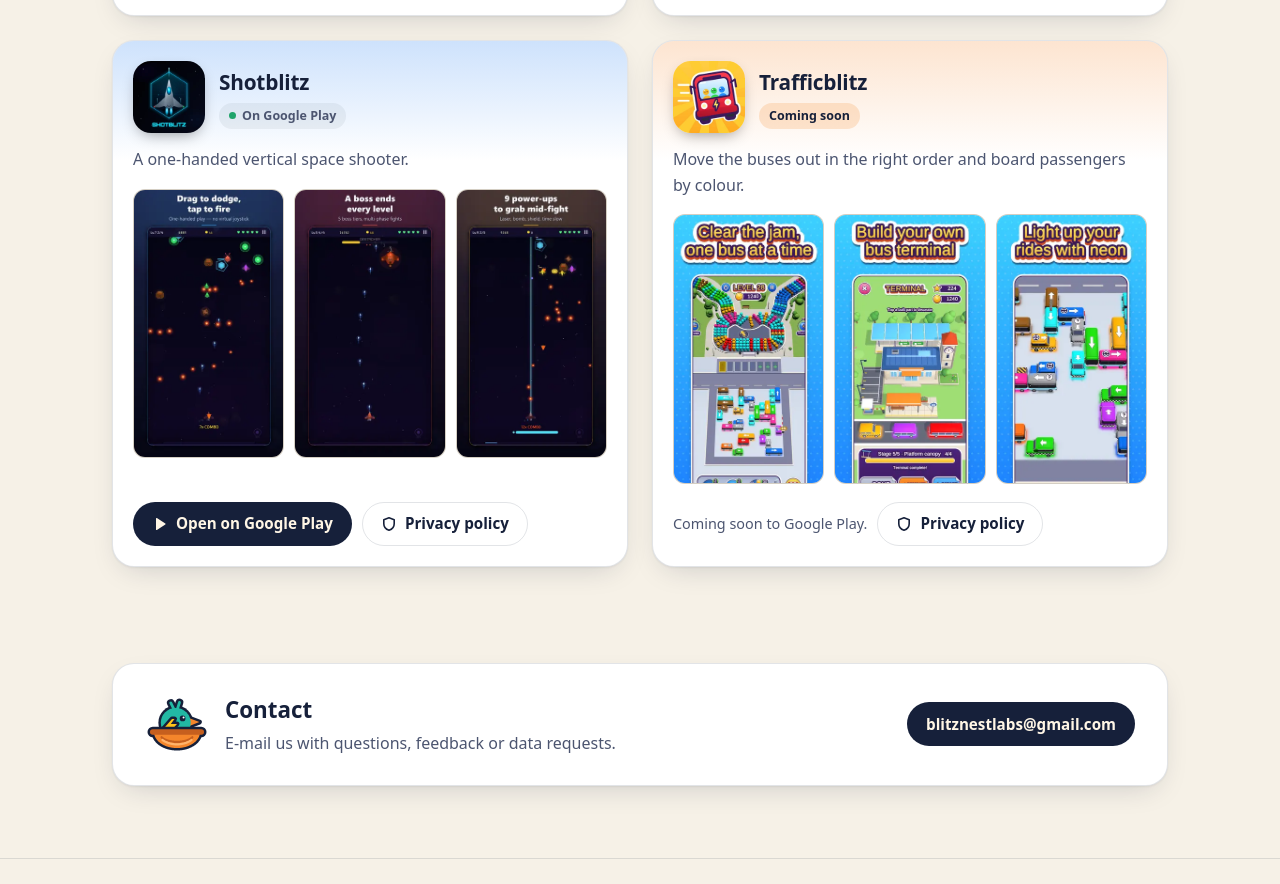
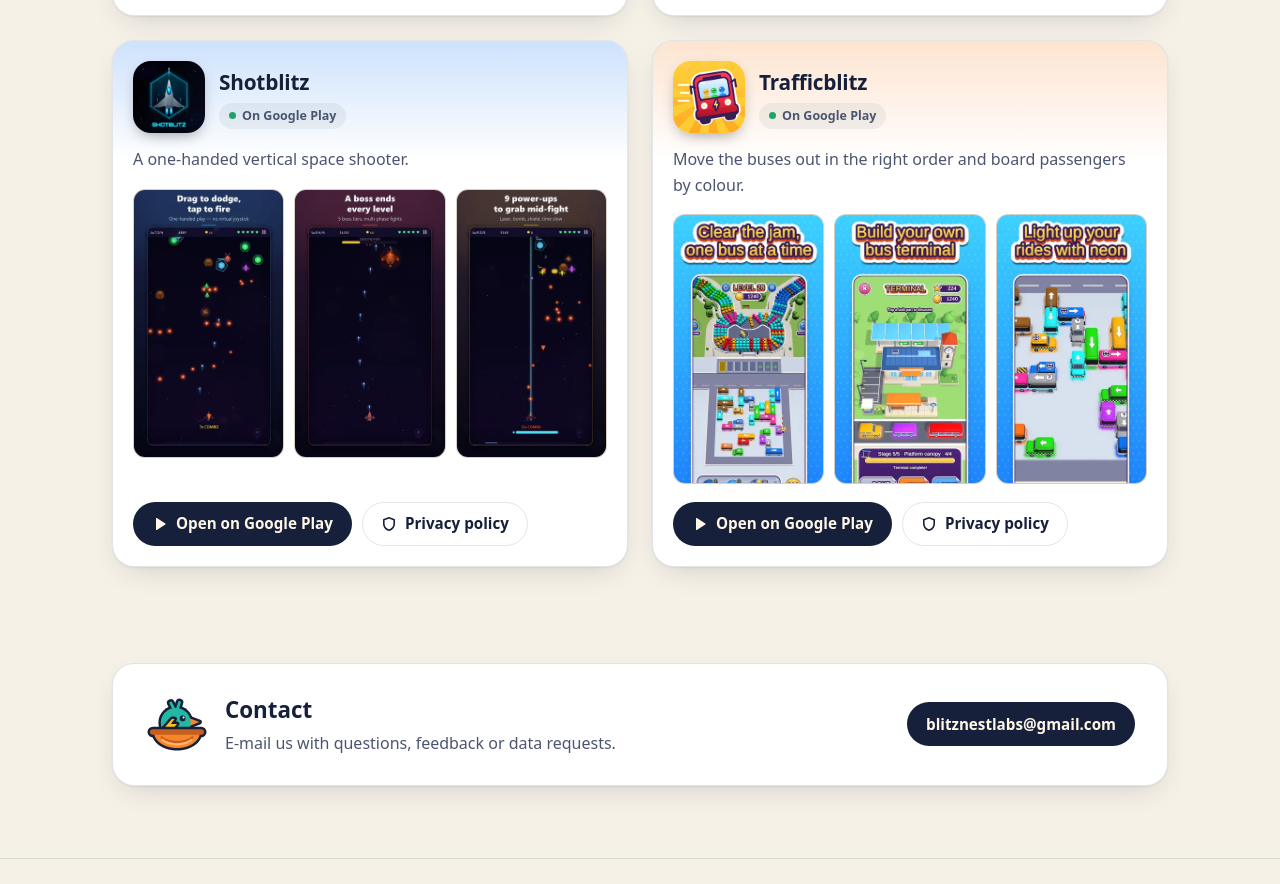
Before and after one commit to blitznest/blitznest.github.io, a plain HTML site: page index.html in a window 1280 px wide. Shown: the part 1193-2077 px from the top of the page. Drawn offline with Linux system fonts and the light colour scheme.

Commit message:
Trafficblitz yayında: durum 'Google Play'de' + Play bağlantısı
Co-Authored-By: Claude Opus 5.5 <noreply@anthropic.com>

```diff
--- a/index.html
+++ b/index.html
@@ -113,7 +113,7 @@
           <img class="game-icon" src="assets/img/trafficblitz-icon.webp" width="72" height="72" alt="">
           <div>
             <h3 id="g-trafficblitz">Trafficblitz</h3>
-            <span class="status soon"><span lang="tr">Yakında</span><span lang="en">Coming soon</span></span>
+            <span class="status live"><span lang="tr">Google Play’de</span><span lang="en">On Google Play</span></span>
           </div>
         </div>
         <p class="desc"><span lang="tr">Otobüsleri doğru sırayla çıkar, yolcuları renklerine göre bindir.</span><span lang="en">Move the buses out in the right order and board passengers by colour.</span></p>
@@ -123,7 +123,7 @@
           <li><img lang="tr" src="assets/img/trafficblitz-tr-3.webp" width="320" height="569" loading="lazy" decoding="async" alt="Trafficblitz: Neon ışıklar ekran görüntüsü"><img lang="en" src="assets/img/trafficblitz-en-3.webp" width="320" height="569" loading="lazy" decoding="async" alt="Trafficblitz: Neon lights screenshot"></li>
         </ul>
         <div class="game-actions">
-          <span class="note"><span lang="tr">Yakında Google Play’de.</span><span lang="en">Coming soon to Google Play.</span></span>
+          <a class="btn" href="https://play.google.com/store/apps/details?id=com.trafficblitz.game" rel="noopener"><svg viewBox="0 0 16 16" aria-hidden="true"><path fill="currentColor" d="M4 2.6v10.8c0 .5.5.8.9.5l8.4-5.4c.4-.2.4-.8 0-1L4.9 2.1c-.4-.3-.9 0-.9.5z"/></svg><span lang="tr">Google Play’de aç</span><span lang="en">Open on Google Play</span></a>
           <a class="btn ghost" href="privacy/trafficblitz.html"><svg viewBox="0 0 16 16" aria-hidden="true"><path fill="none" stroke="currentColor" stroke-width="1.6" stroke-linejoin="round" d="M8 1.8 2.8 3.7v4c0 3.1 2.2 5.6 5.2 6.5 3-.9 5.2-3.4 5.2-6.5v-4z"/></svg><span lang="tr">Gizlilik politikası</span><span lang="en">Privacy policy</span></a>
         </div>
       </article>
```
